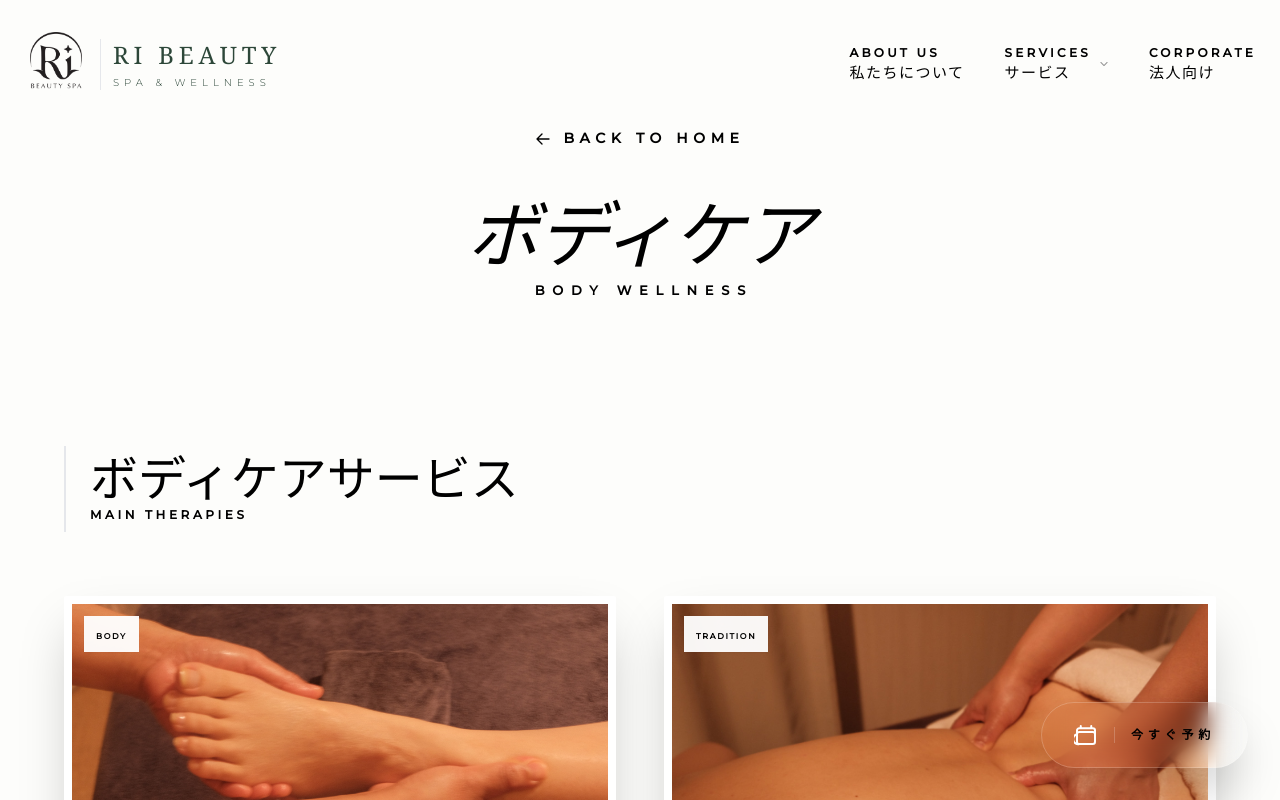
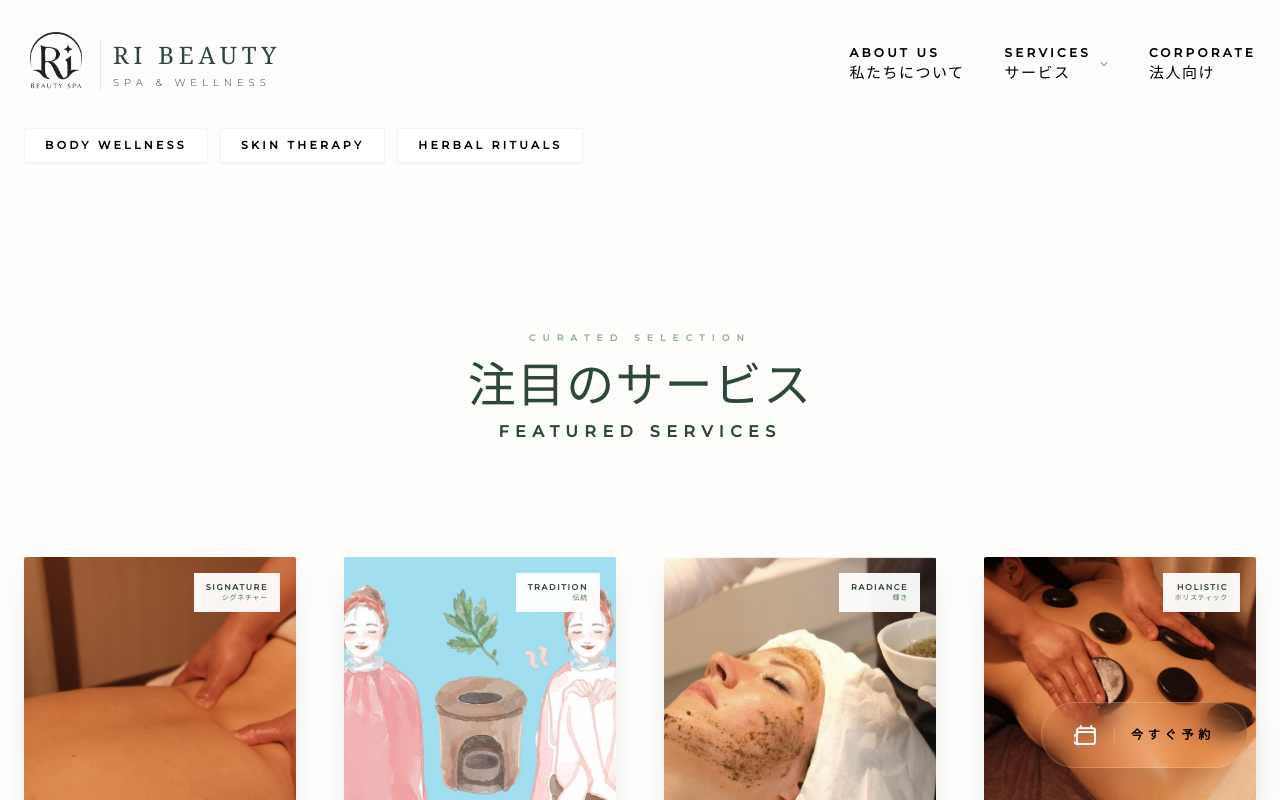
Before and after one commit to Nakamura2101/ri-beauty-spa, a React (Vite) app: page /services in a window 1280 px wide. Before the commit this address led to /services/body-wellness. Shown: the top 800 px of the page. Built offline with nearby package versions, Linux system fonts and the light colour scheme.

Commit message:
Add per-route SEO titles and descriptions

```diff
--- a/src/App.tsx
+++ b/src/App.tsx
@@ -1,5 +1,5 @@
 import React from 'react';
-import { Navigate, Route, Routes } from 'react-router-dom';
+import { Route, Routes } from 'react-router-dom';
 
 import { Navbar } from './components/Navbar';
 import { ScrollToTop } from './components/ScrollToTop';
@@ -8,6 +8,7 @@ import { Footer } from './components/Footer';
 import { HomePage } from './pages/HomePage';
 import { AboutPage } from './pages/AboutPage';
 import { CorporatePage } from './pages/CorporatePage';
+import { ServicesPage } from './pages/ServicesPage';
 import { BodyWellnessPage } from './pages/BodyWellnessPage';
 import { SkinTherapyPage } from './pages/SkinTherapyPage';
 import { HerbalRitualsPage } from './pages/HerbalRitualsPage';
@@ -25,7 +26,7 @@ const App: React.FC = () => {
         <Route path="/about" element={<AboutPage />} />
         <Route path="/corporate" element={<CorporatePage />} />
 
-        <Route path="/services" element={<Navigate to="/services/body-wellness" replace />} />
+        <Route path="/services" element={<ServicesPage />} />
         <Route path="/services/body-wellness" element={<BodyWellnessPage />} />
         <Route path="/services/skin-therapy" element={<SkinTherapyPage />} />
         <Route path="/services/herbal-rituals" element={<HerbalRitualsPage />} />
--- /dev/null
+++ b/src/components/Seo.tsx
@@ -0,0 +1,41 @@
+import React, { useEffect } from 'react';
+
+type Props = {
+  title: string;
+  description: string;
+};
+
+const upsertMeta = (nameOrProperty: { name?: string; property?: string }, content: string) => {
+  const selector = nameOrProperty.name
+    ? `meta[name="${nameOrProperty.name}"]`
+    : `meta[property="${nameOrProperty.property}"]`;
+
+  let el = document.head.querySelector<HTMLMetaElement>(selector);
+  if (!el) {
+    el = document.createElement('meta');
+    if (nameOrProperty.name) el.setAttribute('name', nameOrProperty.name);
+    if (nameOrProperty.property) el.setAttribute('property', nameOrProperty.property);
+    document.head.appendChild(el);
+  }
+  el.setAttribute('content', content);
+};
+
+/**
+ * Lightweight head manager (React 19 compatible).
+ *
+ * Note: This runs client-side. Google generally executes JS for indexing, but
+ * if you ever need guaranteed SSR metadata, we’d add a server/SSR later.
+ */
+export const Seo: React.FC<Props> = ({ title, description }) => {
+  useEffect(() => {
+    document.title = title;
+
+    upsertMeta({ name: 'description' }, description);
+
+    // Keep OG tags in sync for sharing.
+    upsertMeta({ property: 'og:title' }, title);
+    upsertMeta({ property: 'og:description' }, description);
+  }, [title, description]);
+
+  return null;
+};
--- a/src/pages/AboutPage.tsx
+++ b/src/pages/AboutPage.tsx
@@ -1,9 +1,19 @@
 import React from 'react';
 import { useNavigate } from 'react-router-dom';
+import { Seo } from '../components/Seo';
 import { AboutDetail } from '../components/AboutDetail';
 
 export const AboutPage: React.FC = () => {
   const navigate = useNavigate();
 
-  return <AboutDetail onBack={() => navigate('/')} />;
+  return (
+    <>
+      <Seo
+        title="当サロンについて｜Ri Beauty Spa & Wellness 川崎"
+        description="Ri Beauty Spa & Wellnessのコンセプトやこだわりをご紹介。川崎で心身を整える上質なリラクゼーション体験をお届けします。"
+      />
+
+      <AboutDetail onBack={() => navigate('/')} />
+    </>
+  );
 };
--- a/src/pages/BodyWellnessPage.tsx
+++ b/src/pages/BodyWellnessPage.tsx
@@ -1,9 +1,19 @@
 import React from 'react';
 import { useNavigate } from 'react-router-dom';
+import { Seo } from '../components/Seo';
 import { BodyCareDetail } from '../components/BodyCareDetail';
 
 export const BodyWellnessPage: React.FC = () => {
   const navigate = useNavigate();
 
-  return <BodyCareDetail onBack={() => navigate('/')} />;
+  return (
+    <>
+      <Seo
+        title="ボディウェルネス｜Ri Beauty Spa & Wellness 川崎"
+        description="ボディケアで巡りとバランスを整えるトリートメント。川崎のRi Beauty Spa & Wellnessで深いリラクゼーションを。"
+      />
+
+      <BodyCareDetail onBack={() => navigate('/')} />
+    </>
+  );
 };
--- a/src/pages/ContactPage.tsx
+++ b/src/pages/ContactPage.tsx
@@ -1,10 +1,18 @@
 import React from 'react';
+import { Seo } from '../components/Seo';
 import { Contact } from '../components/Contact';
 
 export const ContactPage: React.FC = () => {
   return (
-    <main className="pt-32">
-      <Contact />
-    </main>
+    <>
+      <Seo
+        title="お問い合わせ｜Ri Beauty Spa & Wellness 川崎"
+        description="ご予約・お問い合わせはこちら。川崎のRi Beauty Spa & Wellnessに関するご相談やご質問を承ります。"
+      />
+
+      <main className="pt-32">
+        <Contact />
+      </main>
+    </>
   );
 };
--- a/src/pages/CorporatePage.tsx
+++ b/src/pages/CorporatePage.tsx
@@ -1,9 +1,19 @@
 import React from 'react';
 import { useNavigate } from 'react-router-dom';
+import { Seo } from '../components/Seo';
 import { CorporateDetail } from '../components/CorporateDetail';
 
 export const CorporatePage: React.FC = () => {
   const navigate = useNavigate();
 
-  return <CorporateDetail onBack={() => navigate('/')} />;
+  return (
+    <>
+      <Seo
+        title="法人・団体のご利用｜Ri Beauty Spa & Wellness 川崎"
+        description="法人・団体向けのご利用案内。福利厚生やイベント、ペア・グループでのスパ体験など、お気軽にご相談ください。"
+      />
+
+      <CorporateDetail onBack={() => navigate('/')} />
+    </>
+  );
 };
--- a/src/pages/HerbalRitualsPage.tsx
+++ b/src/pages/HerbalRitualsPage.tsx
@@ -1,9 +1,19 @@
 import React from 'react';
 import { useNavigate } from 'react-router-dom';
+import { Seo } from '../components/Seo';
 import { HerbalRitualsDetail } from '../components/HerbalRitualsDetail';
 
 export const HerbalRitualsPage: React.FC = () => {
   const navigate = useNavigate();
 
-  return <HerbalRitualsDetail onBack={() => navigate('/')} />;
+  return (
+    <>
+      <Seo
+        title="ハーバルリチュアル｜Ri Beauty Spa & Wellness 川崎"
+        description="ハーブの力で心身を整えるリチュアル。香りと温もりに包まれる癒やしの時間をご提供します。"
+      />
+
+      <HerbalRitualsDetail onBack={() => navigate('/')} />
+    </>
+  );
 };
--- a/src/pages/HomePage.tsx
+++ b/src/pages/HomePage.tsx
@@ -1,5 +1,6 @@
 import React from 'react';
 import { useNavigate } from 'react-router-dom';
+import { Seo } from '../components/Seo';
 import { Hero } from '../components/Hero';
 import { About } from '../components/About';
 import { Services } from '../components/Services';
@@ -11,6 +12,12 @@ export const HomePage: React.FC = () => {
   const navigate = useNavigate();
 
   return (
+    <>
+      <Seo
+        title="Ri Beauty Spa & Wellness｜川崎のリラクゼーションスパ"
+        description="川崎にあるRi Beauty Spa & Wellness。フェイシャル、ボディ、ハーブ療法で心と身体を整える上質なスパ体験。"
+      />
+
       <main>
         <Hero />
 
@@ -80,5 +87,6 @@ export const HomePage: React.FC = () => {
         </div>
         </section>
       </main>
+    </>
   );
 };
--- /dev/null
+++ b/src/pages/ServicesPage.tsx
@@ -0,0 +1,42 @@
+import React from 'react';
+import { Link } from 'react-router-dom';
+import { Seo } from '../components/Seo';
+import { Services } from '../components/Services';
+
+export const ServicesPage: React.FC = () => {
+  return (
+    <>
+      <Seo
+        title="サービス一覧｜Ri Beauty Spa 川崎"
+        description="川崎のRi Beauty Spaが提供するフェイシャル、ボディケア、ハーバルリチュアルの一覧ページ。"
+      />
+
+      <main className="pt-32">
+        <div className="container mx-auto px-6 mb-10">
+          <div className="flex flex-wrap gap-3">
+            <Link
+              to="/services/body-wellness"
+              className="px-5 py-2 bg-white border border-gray-100 shadow-sm rounded-sm text-[11px] uppercase tracking-[0.3em] font-bold text-black hover:opacity-70"
+            >
+              BODY WELLNESS
+            </Link>
+            <Link
+              to="/services/skin-therapy"
+              className="px-5 py-2 bg-white border border-gray-100 shadow-sm rounded-sm text-[11px] uppercase tracking-[0.3em] font-bold text-black hover:opacity-70"
+            >
+              SKIN THERAPY
+            </Link>
+            <Link
+              to="/services/herbal-rituals"
+              className="px-5 py-2 bg-white border border-gray-100 shadow-sm rounded-sm text-[11px] uppercase tracking-[0.3em] font-bold text-black hover:opacity-70"
+            >
+              HERBAL RITUALS
+            </Link>
+          </div>
+        </div>
+
+        <Services />
+      </main>
+    </>
+  );
+};
--- a/src/pages/SkinTherapyPage.tsx
+++ b/src/pages/SkinTherapyPage.tsx
@@ -1,9 +1,19 @@
 import React from 'react';
 import { useNavigate } from 'react-router-dom';
+import { Seo } from '../components/Seo';
 import { SkinTherapyDetail } from '../components/SkinTherapyDetail';
 
 export const SkinTherapyPage: React.FC = () => {
   const navigate = useNavigate();
 
-  return <SkinTherapyDetail onBack={() => navigate('/')} />;
+  return (
+    <>
+      <Seo
+        title="スキンセラピー｜Ri Beauty Spa & Wellness 川崎"
+        description="フェイシャルを中心としたスキンケアメニュー。肌状態に合わせた丁寧なケアで、健やかな素肌へ導きます。"
+      />
+
+      <SkinTherapyDetail onBack={() => navigate('/')} />
+    </>
+  );
 };
```
Lines whose indentation alone changed are shown as unchanged.
